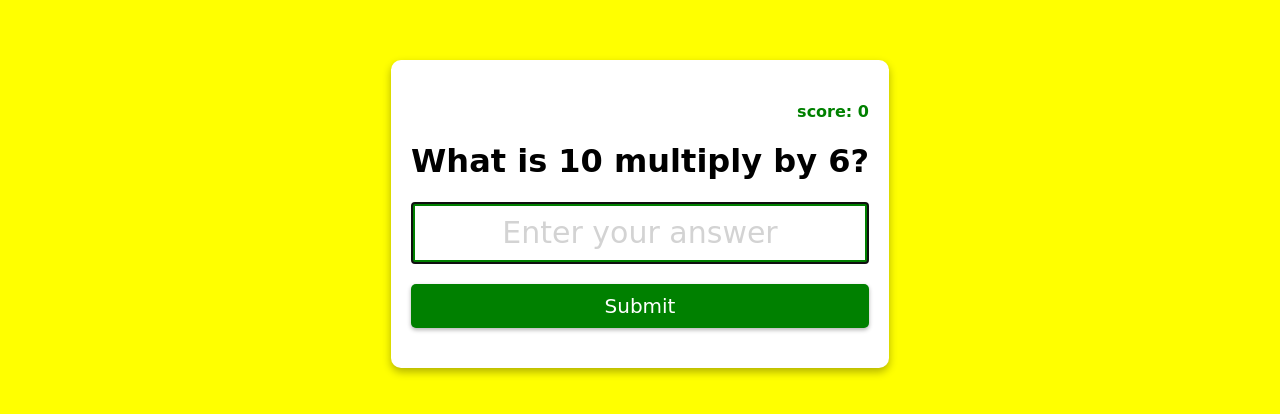
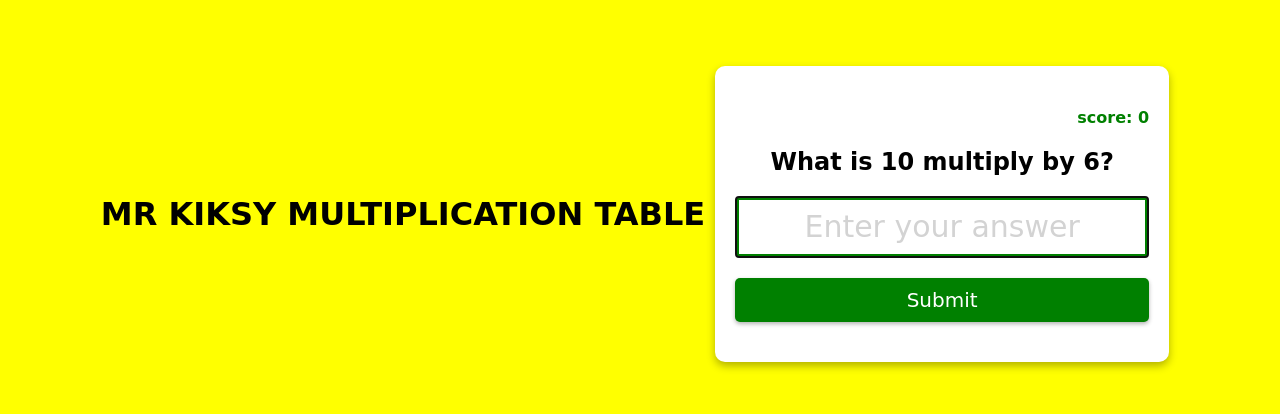
Before and after one commit to MRKIKSY/MRKIKSYKIDSMATHMULTIPLICATIONTABLE, a plain HTML site: page index.html in a window 1280 px wide. Shown: the part 186-600 px from the top of the page. Drawn offline with Linux system fonts and the light colour scheme.

Commit message:
Update index.html

```diff
--- a/index.html
+++ b/index.html
@@ -8,9 +8,12 @@
     <link rel="stylesheet" href="style.css" />
 </head>
 <body>
+    <header>
+        <h1 class="header">MR KIKSY MULTIPLICATION TABLE</h1>
+    </header>
     <form class="form" id="form">
         <h4 class="score" id="score">score: 0</h4>
-      <h1 id="question">What is 1 multiply by 1?</h1>
+        <h2 id="question">What is 1 multiplied by 1?</h2>
         <input
             type="text"
             class="input"
```
Lines whose indentation alone changed are shown as unchanged.
